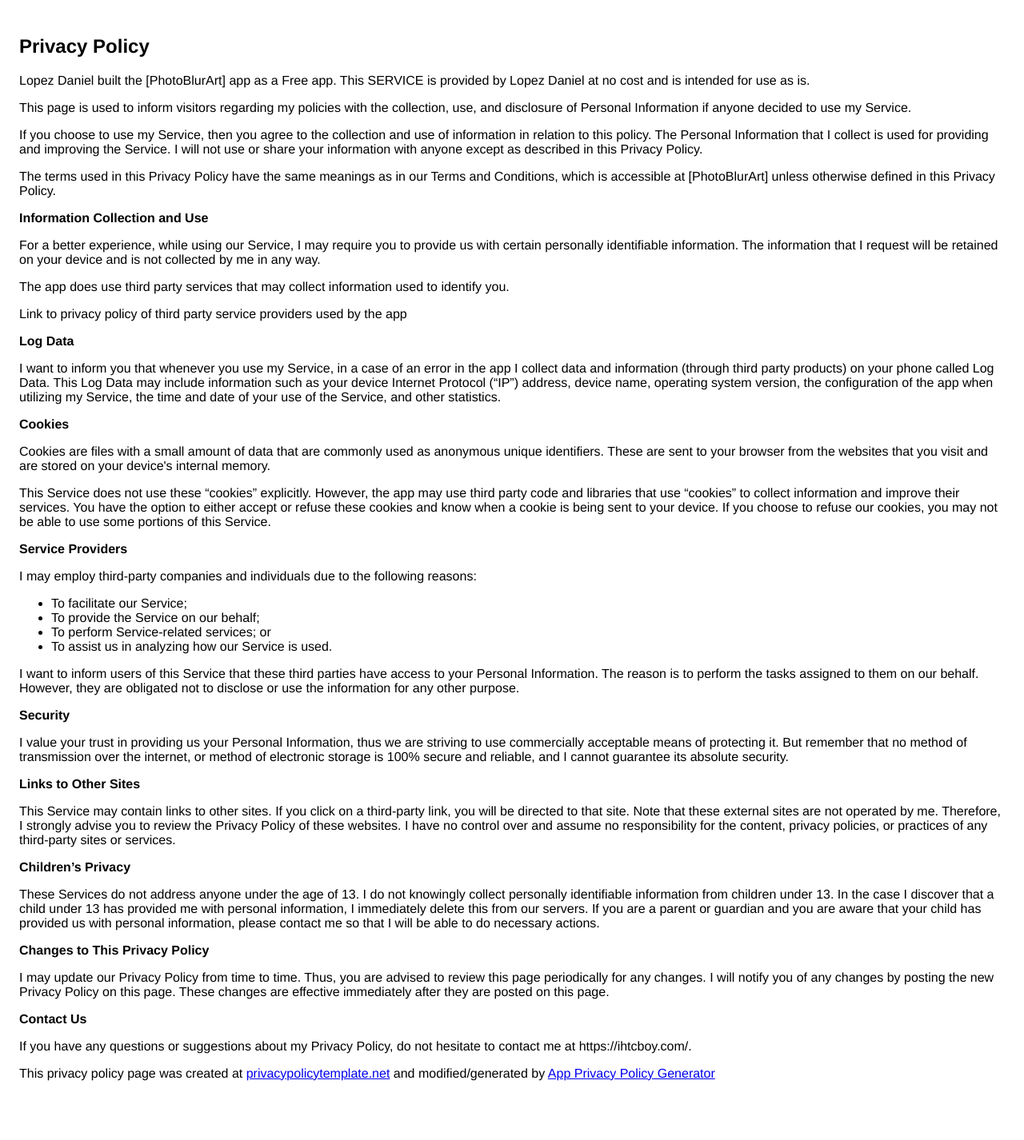
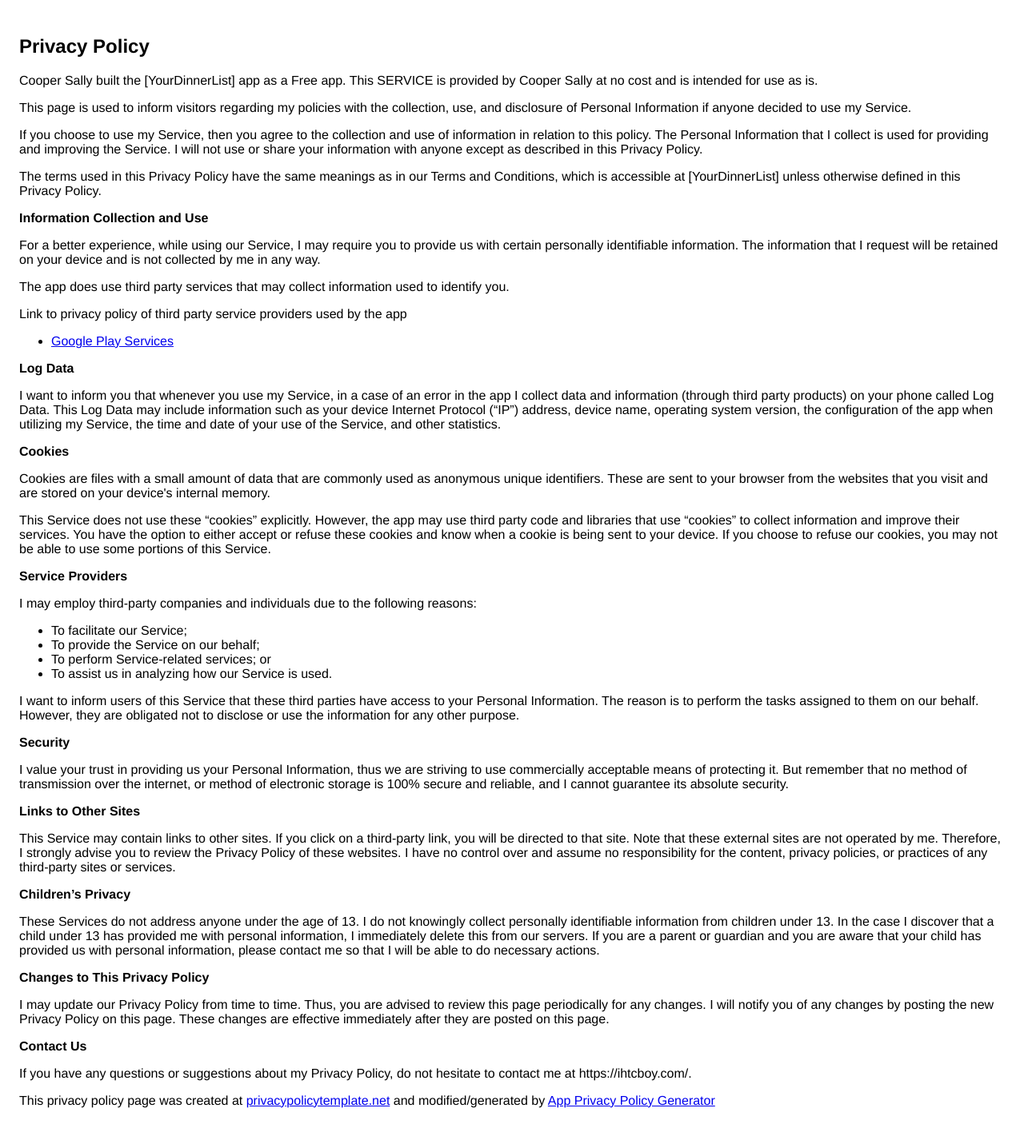
Before and after one commit to yourdinnerlist/yourdinnerlist.github.io, a Jekyll site: the page privacy_policy.html, which Jekyll copies as it is, in a window 1280 px wide. Shown: the whole page at 80% size. Built offline with Jekyll 4.4.1, drawn with Linux system fonts in a browser that asks for light colours; before the commit the page ends 1392 px from its top, so only the background shows below that.

Commit message:
first commit

```diff
--- a/privacy_policy.html
+++ b/privacy_policy.html
@@ -8,9 +8,9 @@
     </head>
     <body>
     <h2>Privacy Policy</h2> <p>
-                    Lopez Daniel built the [PhotoBlurArt] app as
+                    Cooper Sally built the [YourDinnerList] app as
                     a Free app. This SERVICE is provided by
-                    Lopez Daniel at no cost and is intended for
+                    Cooper Sally at no cost and is intended for
                     use as is.
                   </p> <p>
                     This page is used to inform visitors regarding
@@ -28,7 +28,7 @@
                   </p> <p>
                     The terms used in this Privacy Policy have the same meanings
                     as in our Terms and Conditions, which is accessible at
-                    [PhotoBlurArt] unless otherwise defined in this Privacy
+                    [YourDinnerList] unless otherwise defined in this Privacy
                     Policy.
                   </p> <p><strong>Information Collection and Use</strong></p> <p>
                     For a better experience, while using our Service,
@@ -42,7 +42,7 @@
                   </p> <div><p>
                       Link to privacy policy of third party service providers
                       used by the app
-                    </p> <ul><!----><!----><!----><!----><!----><!----><!----><!----><!----><!----><!----></ul></div> <p><strong>Log Data</strong></p> <p>
+                    </p> <ul><li><a href="https://www.google.com/policies/privacy/" target="_blank">Google Play Services</a></li><!----><!----><!----><!----><!----><!----><!----><!----><!----><!----></ul></div> <p><strong>Log Data</strong></p> <p>
                     I want to inform you that whenever
                     you use my Service, in a case of an error in the
                     app I collect data and information (through third
```
Also changed, not shown: README.md.
